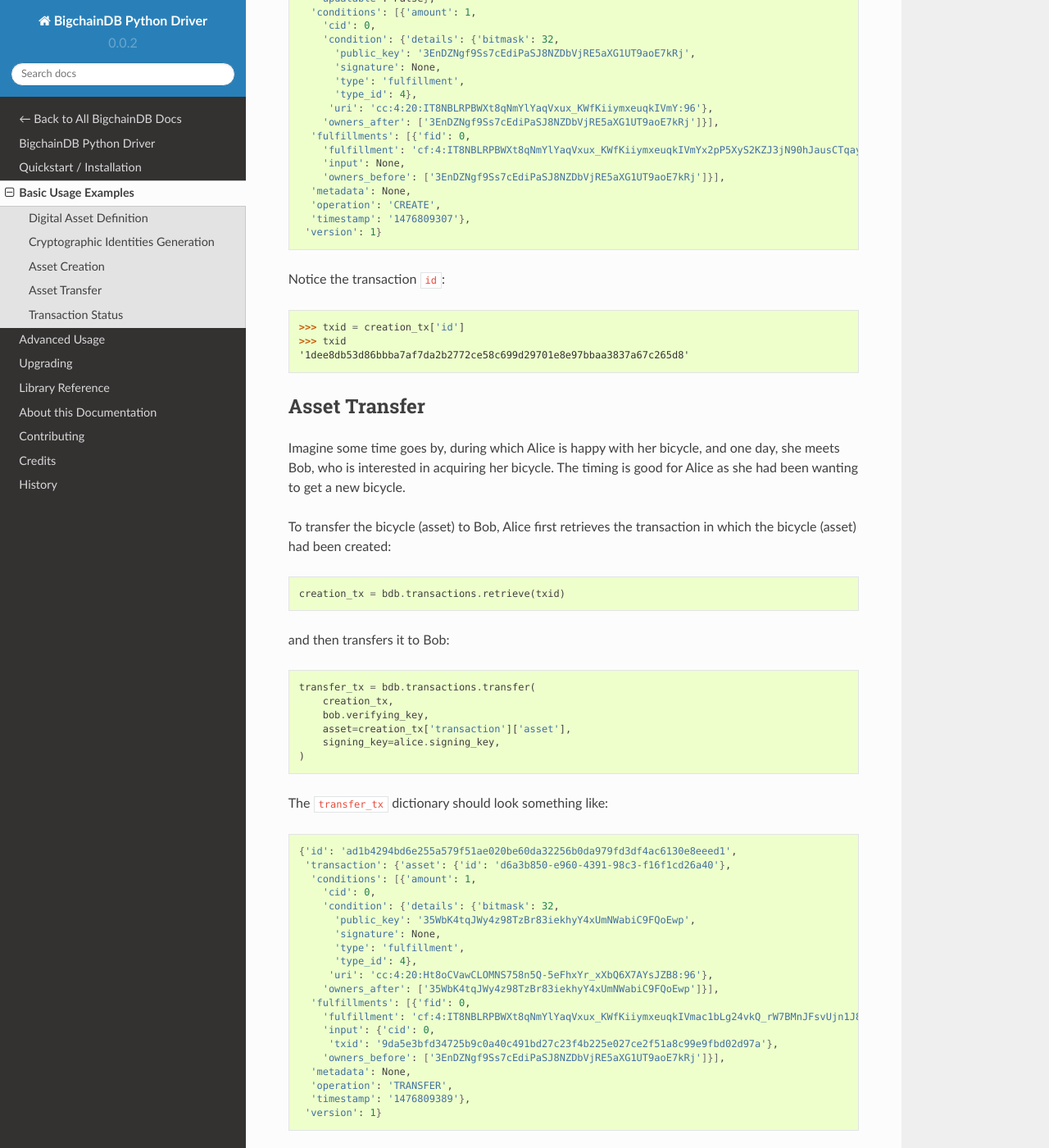
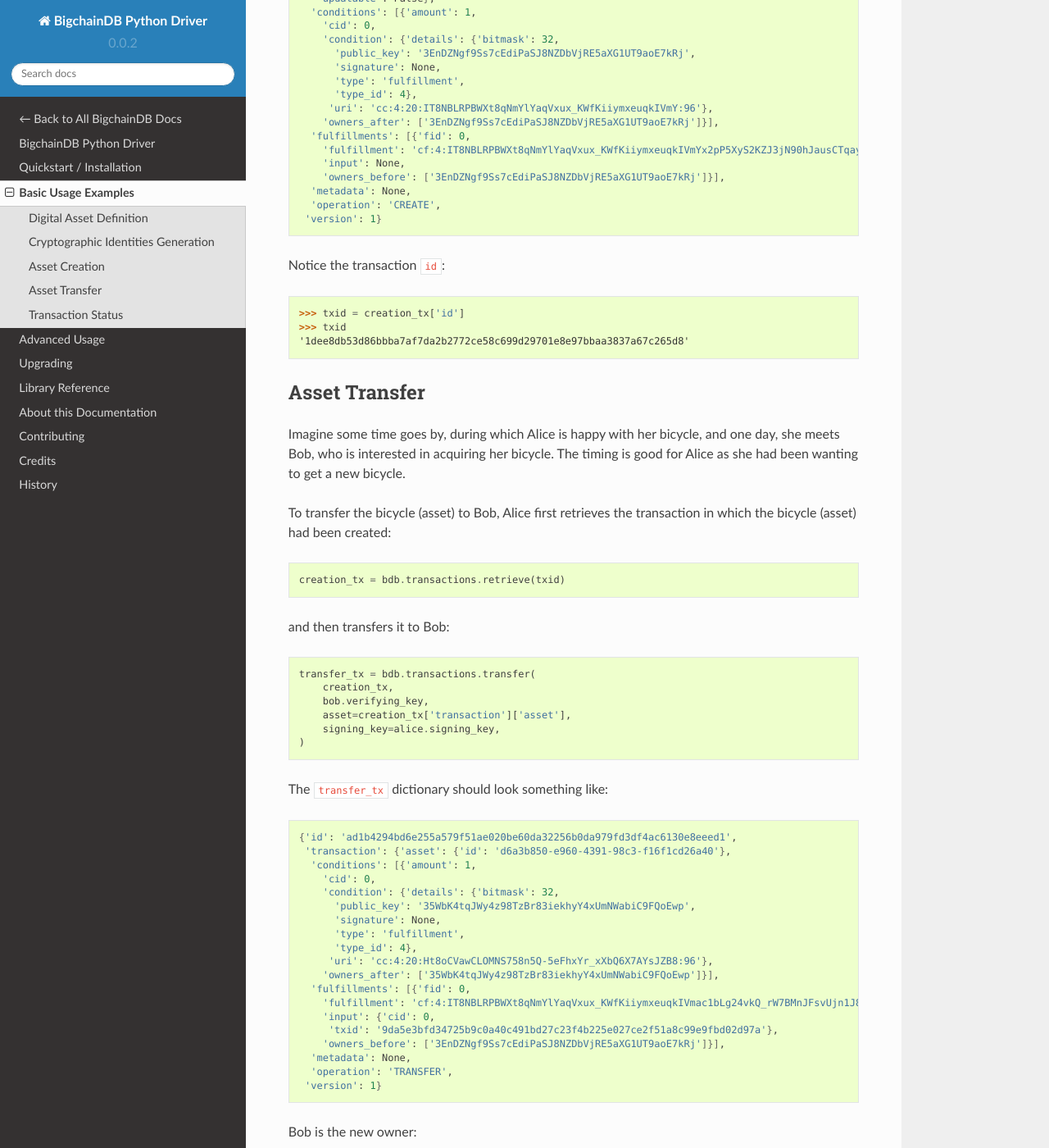
Before and after one commit to bigchaindb/bigchaindb-driver, a Sphinx documentation site: the page built from docs/usage.rst, in a window 1280 px wide and 1400 px high, scrolled down 2484 px. Shown: the whole window at 82% size. Built offline with Sphinx 7.4.7 and the Read the Docs theme 2.0.0, drawn with Linux system fonts in a browser that asks for light colours.

Commit message:
remove user provided transaction timestamp

```diff
--- a/docs/advanced-usage.rst
+++ b/docs/advanced-usage.rst
@@ -110,7 +110,6 @@ bigchain:
         'owners_before': ['F5K2n1xnqoyCBiX2PaqjRrLiF6KsBaFzyVLE9WrySFKg']}],
       'metadata': None,
       'operation': 'CREATE',
-      'timestamp': '1477661142'},
      'version': 1}
 
 
@@ -195,7 +194,6 @@ The ``transfer_tx`` dictionary should look something like:
         'owners_before': ['F5K2n1xnqoyCBiX2PaqjRrLiF6KsBaFzyVLE9WrySFKg']}],
       'metadata': None,
       'operation': 'TRANSFER',
-      'timestamp': '1477661596'},
      'version': 1}
 
 Notice, ``bob``'s verifying key (public key), appearing in the above ``dict``.
--- a/docs/usage.rst
+++ b/docs/usage.rst
@@ -146,7 +146,6 @@ The ``creation_tx`` dictionary should be similar to:
         'owners_before': ['3EnDZNgf9Ss7cEdiPaSJ8NZDbVjRE5aXG1UT9aoE7kRj']}],
       'metadata': None,
       'operation': 'CREATE',
-      'timestamp': '1476809307'},
      'version': 1}
 
 
@@ -205,7 +204,6 @@ The ``transfer_tx`` dictionary should look something like:
         'owners_before': ['3EnDZNgf9Ss7cEdiPaSJ8NZDbVjRE5aXG1UT9aoE7kRj']}],
       'metadata': None,
       'operation': 'TRANSFER',
-      'timestamp': '1476809389'},
      'version': 1}
 
 
```
